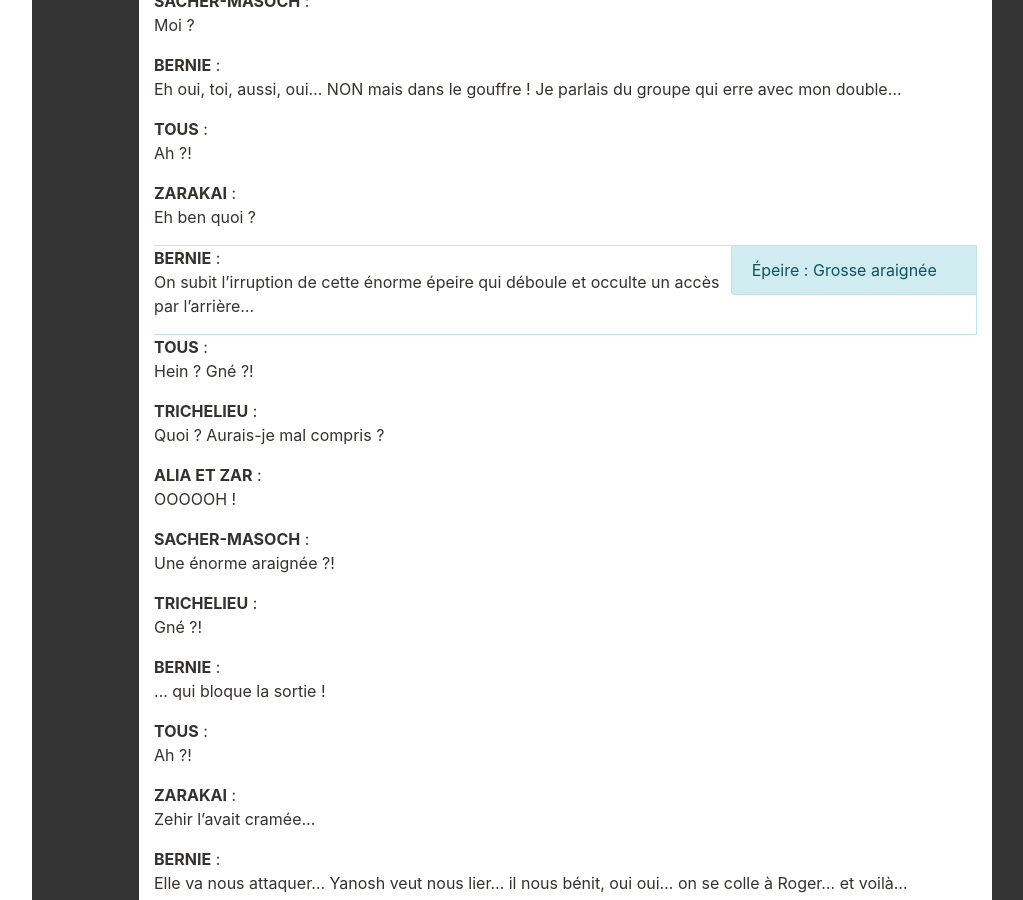
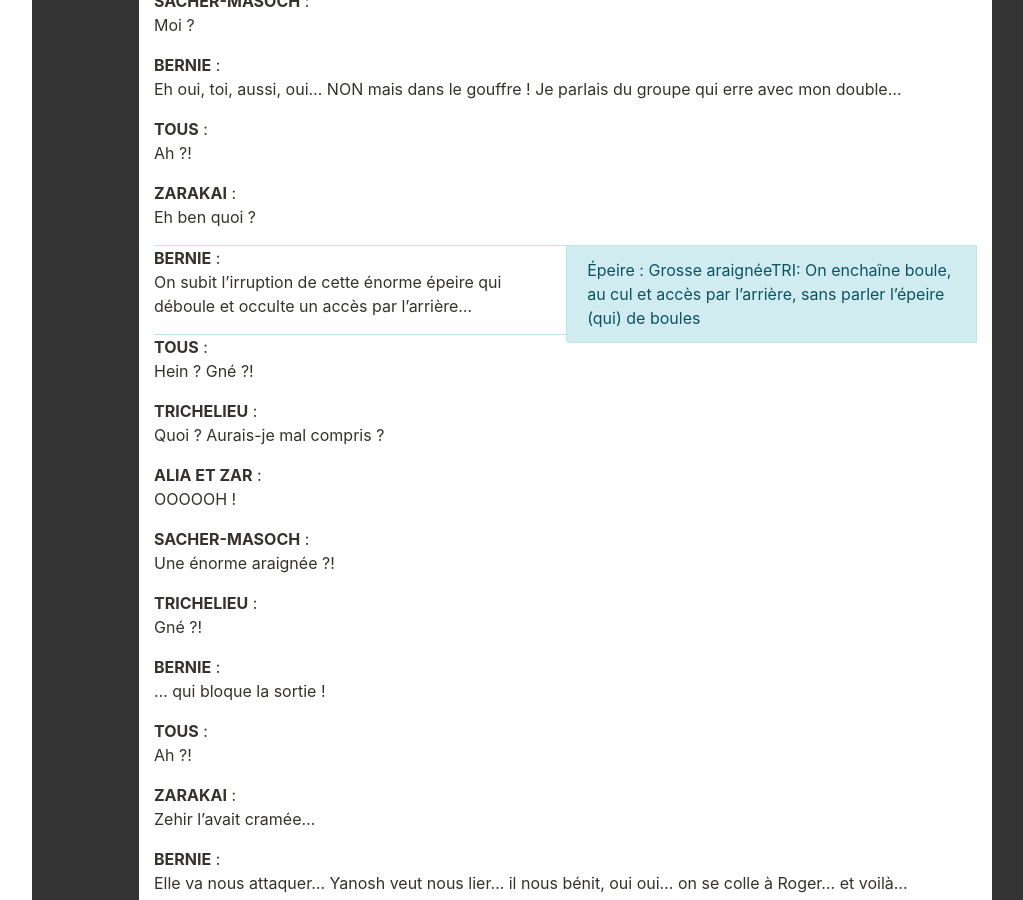
Before and after one commit to Neamar/sagas-mp3, a Jekyll site: the page built from Reflets/Reflets-17.html, in a window 1280 px wide and 900 px high, scrolled down 25263 px. Shown: the whole window, without its empty margins (181-1204 px from the left). Built offline with Jekyll 4.4.1, drawn with Linux system fonts in a browser that asks for light colours; comment, search, counter and statistics services are not loaded.

Commit message:
Update Reflets-17.html
Double tricheliade

```diff
--- a/Reflets/Reflets-17.html
+++ b/Reflets/Reflets-17.html
@@ -405,7 +405,7 @@ SACHER-MASOCH : Moi ?
 BERNIE : Eh oui, toi, aussi, oui… NON mais dans le gouffre ! Je parlais du groupe qui erre avec mon double...
 TOUS : Ah ?!
 ZARAKAI : Eh ben quoi ?
-BERNIE : On subit l'irruption de cette énorme épeire qui déboule et occulte un accès par l'arrière…REF:Épeire : Grosse araignée
+BERNIE : On subit l'irruption de cette énorme épeire qui déboule et occulte un accès par l'arrière…REF:Épeire : Grosse araignéeTRI: On enchaîne boule, au cul et accès par l'arrière, sans parler l'épeire (qui) de boules
 TOUS : Hein ? Gné ?!
 TRICHELIEU : Quoi ? Aurais-je mal compris ?
 ALIA ET ZAR : OOOOOH !
```
